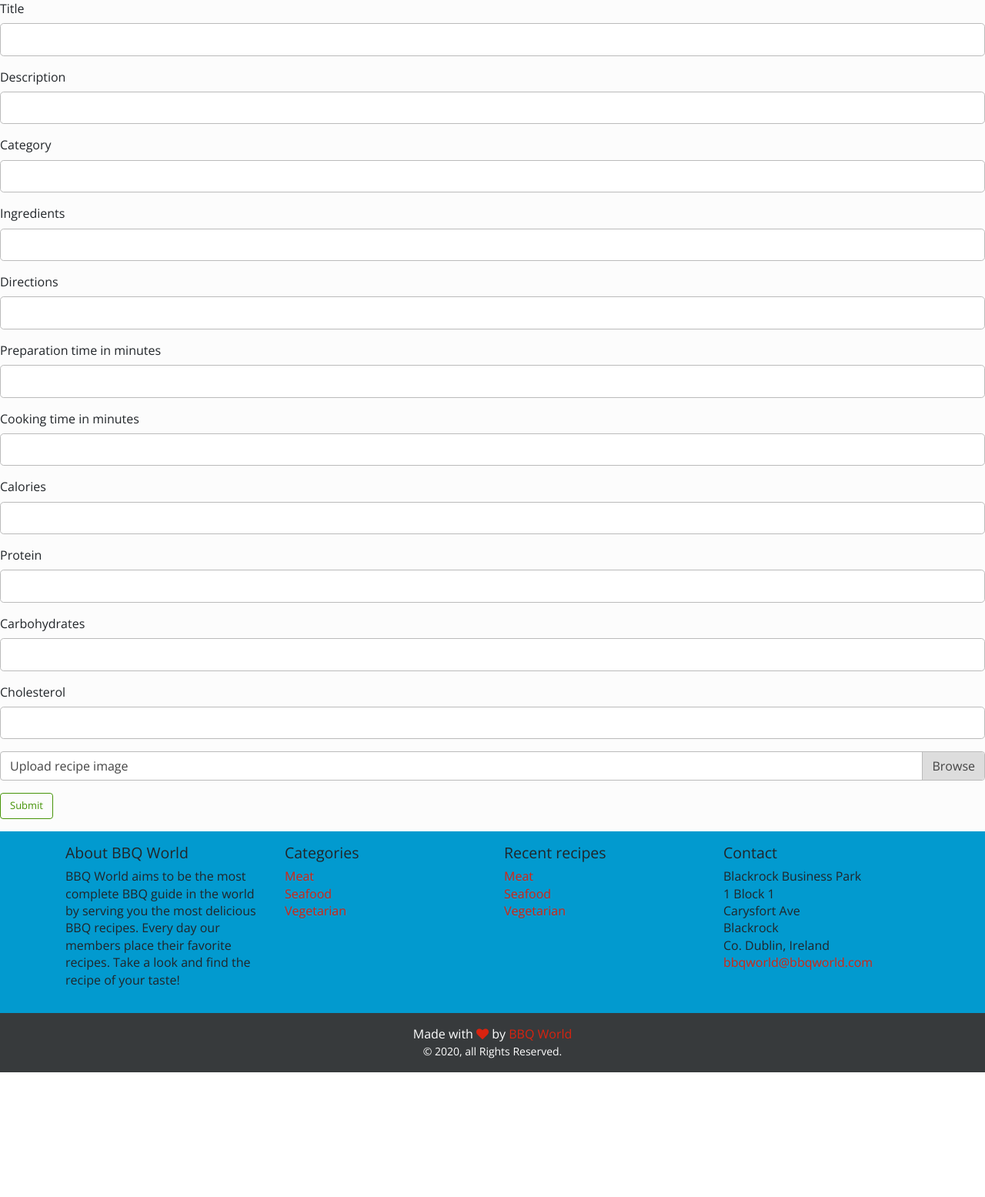
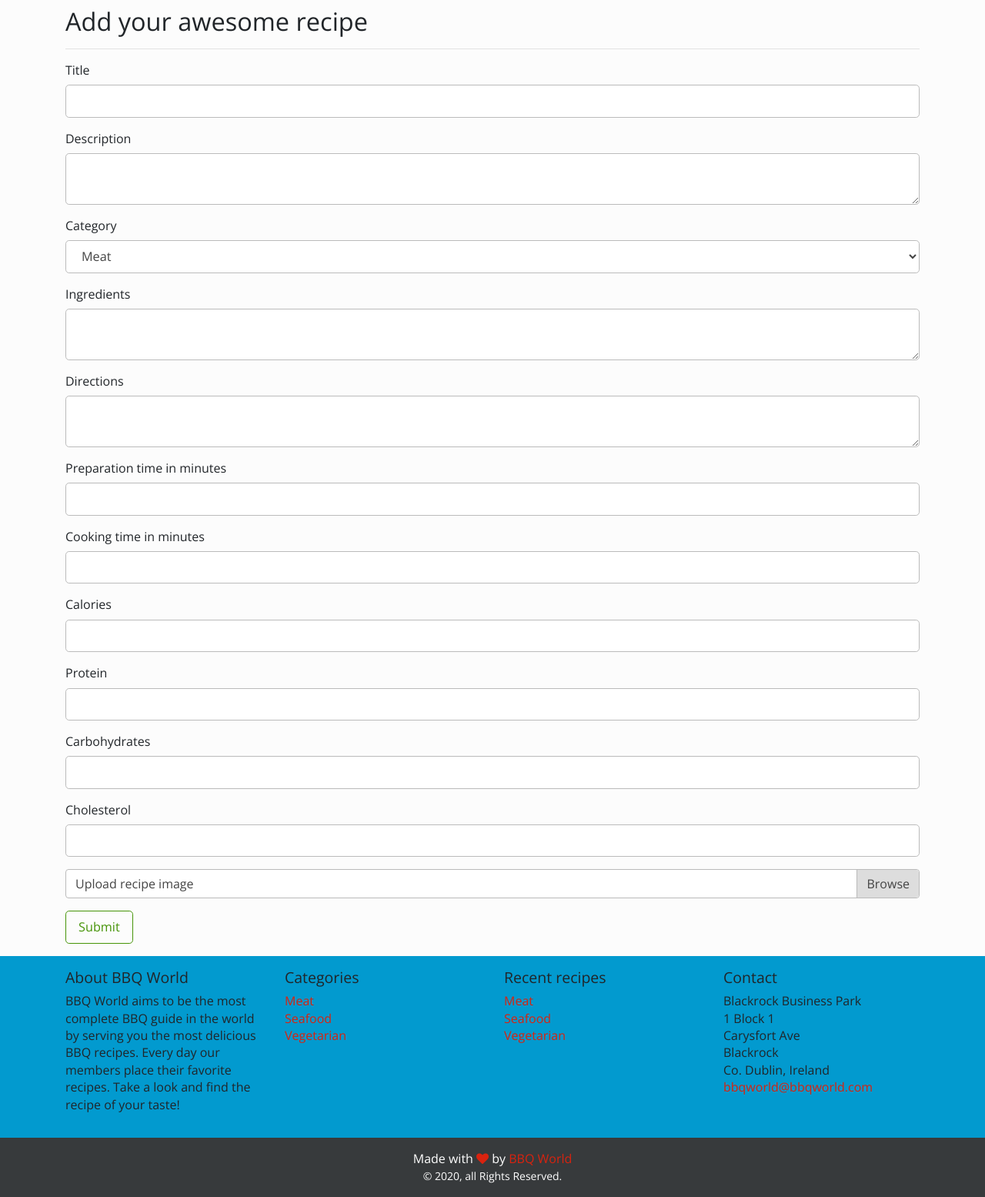
Before and after one commit to Code-Institute-Submissions/3rd-milestone-project, a Flask app: page /recipe/add in a window 1280 px wide. Shown: the part 82-1637 px from the top of the page at 77% size. Before the commit the page ends 1475 px from the top, so only its background shows below. Run offline with Flask 2, Linux system fonts and the light colour scheme; the visitor is signed in with stand-in values (Sample User, id 1); some libraries are stand-ins or nearby versions.

Commit message:
Improved add recipe page with extra fields

```diff
--- a/application/forms.py
+++ b/application/forms.py
@@ -1,5 +1,5 @@
 from flask_wtf import FlaskForm
-from wtforms import StringField, PasswordField, SubmitField, BooleanField, IntegerField, DecimalField
+from wtforms import StringField, PasswordField, SubmitField, BooleanField, IntegerField, DecimalField, TextAreaField, SelectField
 from wtforms.validators import DataRequired, Length, Email, EqualTo, ValidationError
 from flask_wtf.file import FileField, FileRequired, FileAllowed
 from application.models import User, Recipe
@@ -14,8 +14,8 @@ class LoginForm(FlaskForm):
 # ------ REGISTRATION FORM ------ #
 class RegistrationForm(FlaskForm):
     username                = StringField('Username', validators=[DataRequired(message="Please enter the username of your choice."), Length(min=5, max=15, message="Your username should be between 5 and 15 characters long.")])
-    first_name              = StringField('First name', validators=[DataRequired(message="Please enter your firstname.")])
-    last_name               = StringField('Last name', validators=[DataRequired(message="Please enter your lastname.")])
+    first_name              = StringField('First name', validators=[DataRequired(message="Please enter your firstname."), Length(max=50, message="Please keep your first name realistic (max 50 characters)!")])
+    last_name               = StringField('Last name', validators=[DataRequired(message="Please enter your lastname."), Length(max=50, message="Please keep your last name realistic (max 50 characters)!")])
     email                   = StringField('E-mail', validators=[DataRequired(message="Please enter your e-mail."), Email(message="Please enter a valid e-mail.")])
     password                = PasswordField('Password', validators=[DataRequired(message="Please enter your password."), Length(min=8, message="Your password should be at least 8 characters long.")])
     confirm_password        = PasswordField('Confirm password', validators=[DataRequired(), EqualTo('password', message="Password and confirm password fields should match. Please enter the password of your choice.")])
@@ -36,11 +36,11 @@ class RegistrationForm(FlaskForm):
 
 # ------ ADD RECIPE FORM ------ #
 class AddRecipeForm(FlaskForm):
-    title                   = StringField('Title', validators=[DataRequired(message="Please enter a title for your recipe.")])
-    description             = StringField('Description', validators=[DataRequired(message="Please enter a description for your recipe.")])
-    category_name           = StringField('Category', validators=[DataRequired(message="Please enter a category for your recipe.")])
-    ingredients             = StringField('Ingredients', validators=[DataRequired(message="Please enter ingredients for your recipe.")])
-    directions              = StringField('Directions', validators=[DataRequired(message="Please enter directions for your recipe.")])
+    title                   = StringField('Title', validators=[DataRequired(message="Please enter a title for your recipe."), Length(max=50, message="Please keep your title short (max 50 characters)!")])
+    description             = TextAreaField('Description', validators=[DataRequired(message="Please enter a description for your recipe."), Length(min=150, message="Your awesome recipe deserves more text!")])
+    category_name           = SelectField('Category', choices=[("1", "Meat"), ("2","Seafood"), ("3","Vegetarian")])
+    ingredients             = TextAreaField('Ingredients', validators=[DataRequired(message="Please enter ingredients for your recipe.")])
+    directions              = TextAreaField('Directions', validators=[DataRequired(message="Please enter directions for your recipe.")])
     preparation_time        = IntegerField('Preparation time in minutes', validators=[DataRequired(message="Please enter the preparation time for your recipe.")])
     cooking_time            = IntegerField('Cooking time in minutes', validators=[DataRequired(message="Please enter the cooking time for your recipe.")])
     calories                = DecimalField('Calories', validators=[DataRequired(message="Please enter the calories for your recipe.")])
--- a/application/models.py
+++ b/application/models.py
@@ -20,10 +20,10 @@ class Recipe(db.Document):
     recipe_mongo_id         = db.ReferenceField('RecipeID')
     recipe_id               = db.IntField()
     title                   = db.StringField(max_length = 50)
-    description             = db.StringField(max_length = 50)
-    category_name           = db.StringField(max_length = 50)
-    ingredients             = db.StringField(max_length = 50)
-    directions              = db.StringField(max_length = 50)
+    description             = db.StringField()
+    category_name           = db.StringField()
+    ingredients             = db.StringField()
+    directions              = db.StringField()
     preparation_time        = db.IntField()
     cooking_time            = db.IntField()
     calories                = db.DecimalField()
--- a/application/templates/add_recipe.html
+++ b/application/templates/add_recipe.html
@@ -1,6 +1,11 @@
 {% extends 'base.html'%} {% block content %}
 
 <section class="section-add-recipe">
+  <div class="container">
+    <div class="mt-2">
+    <h1>Add your awesome recipe</h1>
+  </div>
+    <hr>
   <form method="POST" action="" enctype="multipart/form-data" novalidate>
     {{ form.hidden_tag() }}
     <div class="form-group">
@@ -27,16 +32,8 @@
       endif %}
     </div>
     <div class="form-group">
-      {{ form.category_name.label(class="form-control-label") }} {% if
-      form.category_name.errors %} {{ form.category_name(class="form-control
-      form-control-lg is-invalid") }}
-      <div class="invalid-feedback">
-        {% for error in form.category_name.errors %}
-        <span>{{ error }}</span>
-        {% endfor %}
-      </div>
-      {% else %} {{ form.category_name(class="form-control form-control-lg") }} {%
-      endif %}
+      {{ form.category_name.label(class="form-control-label")  }}
+      {{  form.category_name(class="form-control form-control-lg")  }}
     </div>
     <div class="form-group">
       {{ form.ingredients.label(class="form-control-label") }} {% if
@@ -50,6 +47,7 @@
         {% else %} {{ form.ingredients(class="form-control form-control-lg") }} {%
         endif %}
     </div>
+
     <div class="form-group">
       {{ form.directions.label(class="form-control-label") }} {% if
       form.directions.errors %} {{ form.directions(class="form-control
@@ -147,9 +145,9 @@
       {% endif %}
   </div>
     <div class="form-group">
-      {{ form.submit(class="btn btn-outline-success") }}
+      {{ form.submit(class="btn btn-outline-success btn-lg") }}
     </div>
-  </form>
+  </form></div>
 </section>
 
 {% endblock %}
--- a/application/templates/base.html
+++ b/application/templates/base.html
@@ -161,11 +161,7 @@
         </section>
 
 
-    <script
-      src="https://code.jquery.com/jquery-3.5.1.slim.min.js"
-      integrity="sha384-DfXdz2htPH0lsSSs5nCTpuj/zy4C+OGpamoFVy38MVBnE+IbbVYUew+OrCXaRkfj"
-      crossorigin="anonymous"
-    ></script>
+    <script src="https://code.jquery.com/jquery-3.5.1.min.js" integrity="sha256-9/aliU8dGd2tb6OSsuzixeV4y/faTqgFtohetphbbj0=" crossorigin="anonymous"></script>
     <script
       src="https://cdn.jsdelivr.net/npm/popper.js@1.16.0/dist/umd/popper.min.js"
       integrity="sha384-Q6E9RHvbIyZFJoft+2mJbHaEWldlvI9IOYy5n3zV9zzTtmI3UksdQRVvoxMfooAo"
--- a/application/views.py
+++ b/application/views.py
@@ -26,7 +26,7 @@ def recipes():
     pagination = Pagination(page = page, total = recipes.count(), record_name = 'recipes', per_page = 5, css_framework = 'bootstrap4')
 
     # Render html, giving its title and passing in recipes
-    return render_template('recipes.html', recipes = recipes, pagination = pagination)
+    return render_template('recipes.html', title = 'All recipes', recipes = recipes, pagination = pagination)
 
 # ------ HELPER ROUTE TO SHOW IMAGES ------ #
 @app.route('/images/<image_name>')
```
Lines whose indentation alone changed are shown as unchanged.
